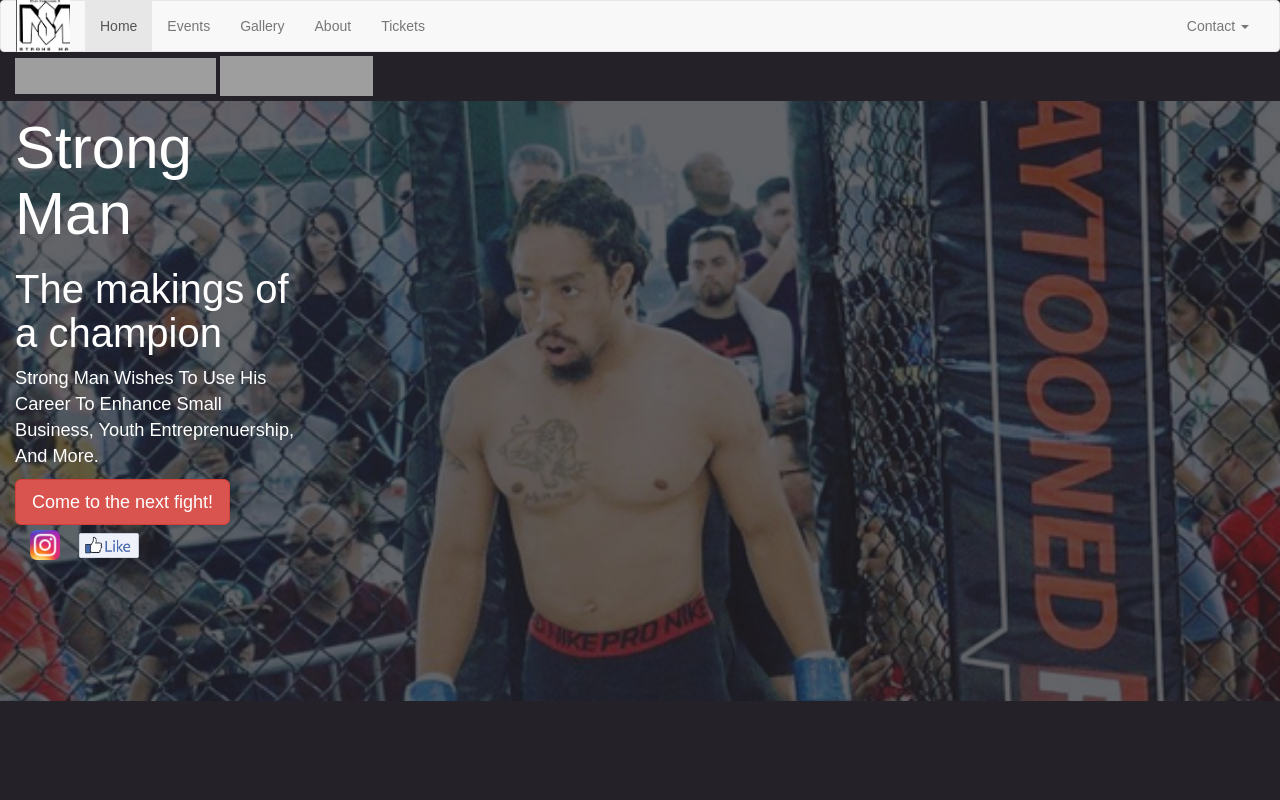
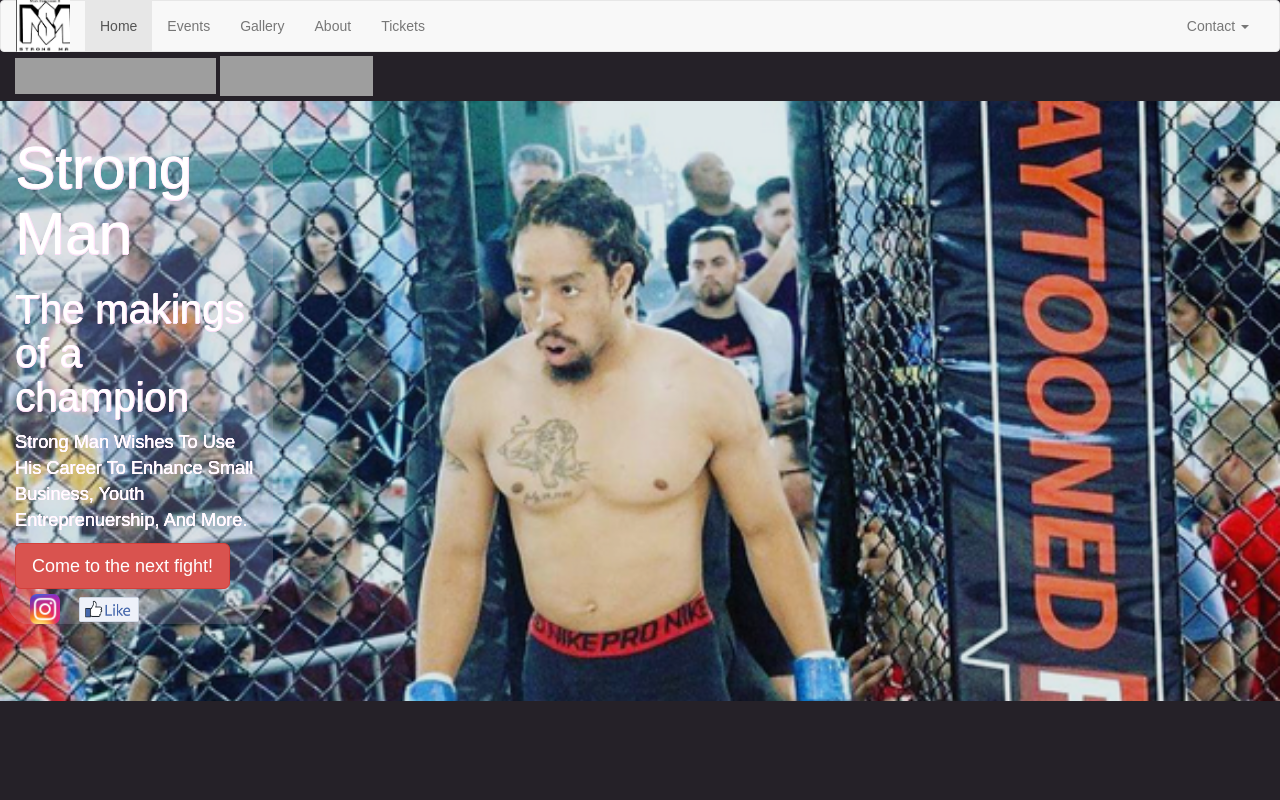
Before and after one commit to itsmed/strong_man, a website: page public/index.html in a window 1280 px wide. Shown: the top 800 px of the page. Drawn offline with nearby package versions, Linux system fonts and the light colour scheme; grey boxes are pictures that could not be loaded.

Commit message:
Added shadows and background to blurb for readability

```diff
--- a/public/index.html
+++ b/public/index.html
@@ -59,7 +59,7 @@
 		<summary>
 			<h1>Strong Man</h1>
 			<h2>The makings of a champion</h2>
-			<p>Strong Man wishes to use his career to enhance small business, youth  entreprenuership, and more.</p>
+			<p id="blurb_content">Strong Man wishes to use his career to enhance small business, youth  entreprenuership, and more.</p>
 		</summary>
 		<button class="btn btn-lg btn-danger">Come to the next fight!</button>
 		<div class="social_brands">
--- a/public/styles.css
+++ b/public/styles.css
@@ -41,7 +41,7 @@ p {
   background-repeat: no-repeat;
   background-size: cover;
   background-position: top;
-  opacity: 0.3;
+  opacity: 0.9;
   position: fixed;
   margin-top: 7.2em;
 }
@@ -54,7 +54,15 @@ p {
 #blurb {
   position: fixed;
   font-size: 130%;
-  margin-top: 5.2em;
+  margin-top: 6.3em;
+  width: 15em;
+  border-radius: 10%;
+  background-color: rgba(219, 193, 213, 0.2);
+  text-shadow: 1px 0 #FFE0F8, 0 1px #FFE0F8, 1px 0 #FFE0F8, 0 1px #FFE0F8;
+}
+
+#blurb_content {
+  text-shadow: 0 0 #FFE0F8, 0 0 #FFE0F8, 0 0 #FFE0F8, 0 0 #FFE0F8;
 }
 
 .social_brands {
```
Also changed, not shown: public/js/app.js (line endings or trailing spaces).
